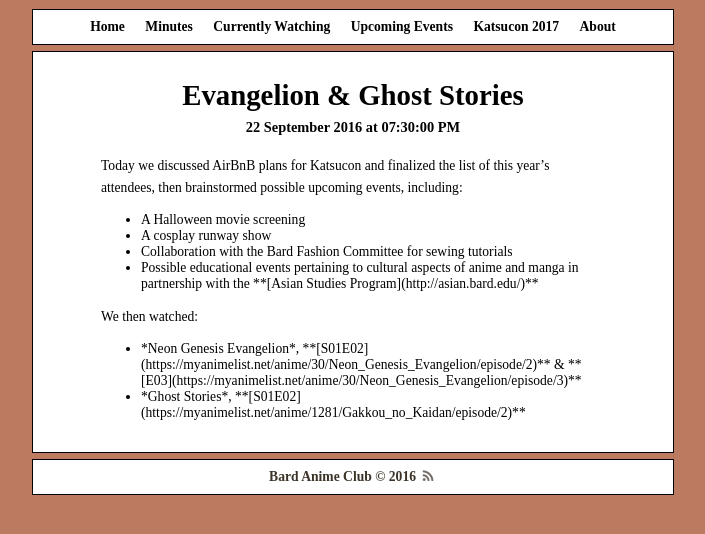
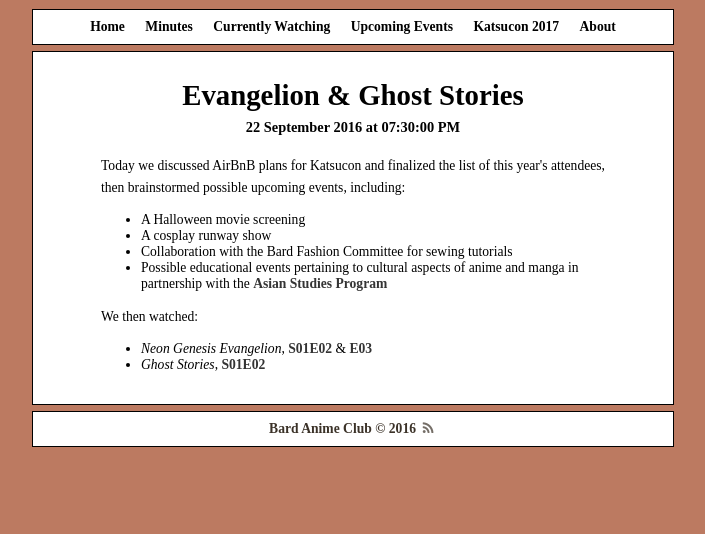
Before and after one commit to BardAnimeClub/BardAnimeClub, a Jekyll site: the page built from _posts/2016-09-22-evangelion-and-ghost-stories.md, in a window 1280 px wide. Shown: the top 534 px of the page, without its empty margins (287-992 px from the left). Built offline with Jekyll 4.4.1, drawn with Linux system fonts in a browser that asks for light colours; some web fonts are replaced.

Commit message:
Please be done... now?

```diff
--- a/_posts/2016-09-22-evangelion-and-ghost-stories.md
+++ b/_posts/2016-09-22-evangelion-and-ghost-stories.md
@@ -6,15 +6,15 @@ excerpt: "Preparing for the rest of the semester."
 tags: [minutes]
 ---
 
-Today we discussed AirBnB plans for Katsucon and finalized the list of this year's attendees, then brainstormed possible upcoming events, including:
+<p>Today we discussed AirBnB plans for Katsucon and finalized the list of this year's attendees, then brainstormed possible upcoming events, including:</p>
 <ul>
 	<li>A Halloween movie screening</li>
 	<li>A cosplay runway show</li>
 	<li>Collaboration with the Bard Fashion Committee for sewing tutorials</li>
-	<li>Possible educational events pertaining to cultural aspects of anime and manga in partnership with the **[Asian Studies Program](http://asian.bard.edu/)**</li>
+	<li>Possible educational events pertaining to cultural aspects of anime and manga in partnership with the <a href="http://asian.bard.edu/"><strong>Asian Studies Program</strong></a></li>
 </ul>
 We then watched:
 <ul>
-	<li>*Neon Genesis Evangelion*, **[S01E02](https://myanimelist.net/anime/30/Neon_Genesis_Evangelion/episode/2)** & **[E03](https://myanimelist.net/anime/30/Neon_Genesis_Evangelion/episode/3)**</li>
-	<li>*Ghost Stories*, **[S01E02](https://myanimelist.net/anime/1281/Gakkou_no_Kaidan/episode/2)**</li>
+	<li><i>Neon Genesis Evangelion</i>, <a href="https://myanimelist.net/anime/30/Neon_Genesis_Evangelion/episode/2"><strong>S01E02</strong></a> & <a href="https://myanimelist.net/anime/30/Neon_Genesis_Evangelion/episode/3"><strong>E03</strong></a></li>
+	<li><i>Ghost Stories</i>, <a href="https://myanimelist.net/anime/1281/Gakkou_no_Kaidan/episode/2"><strong>S01E02</strong></a></li>
 </ul>
```
